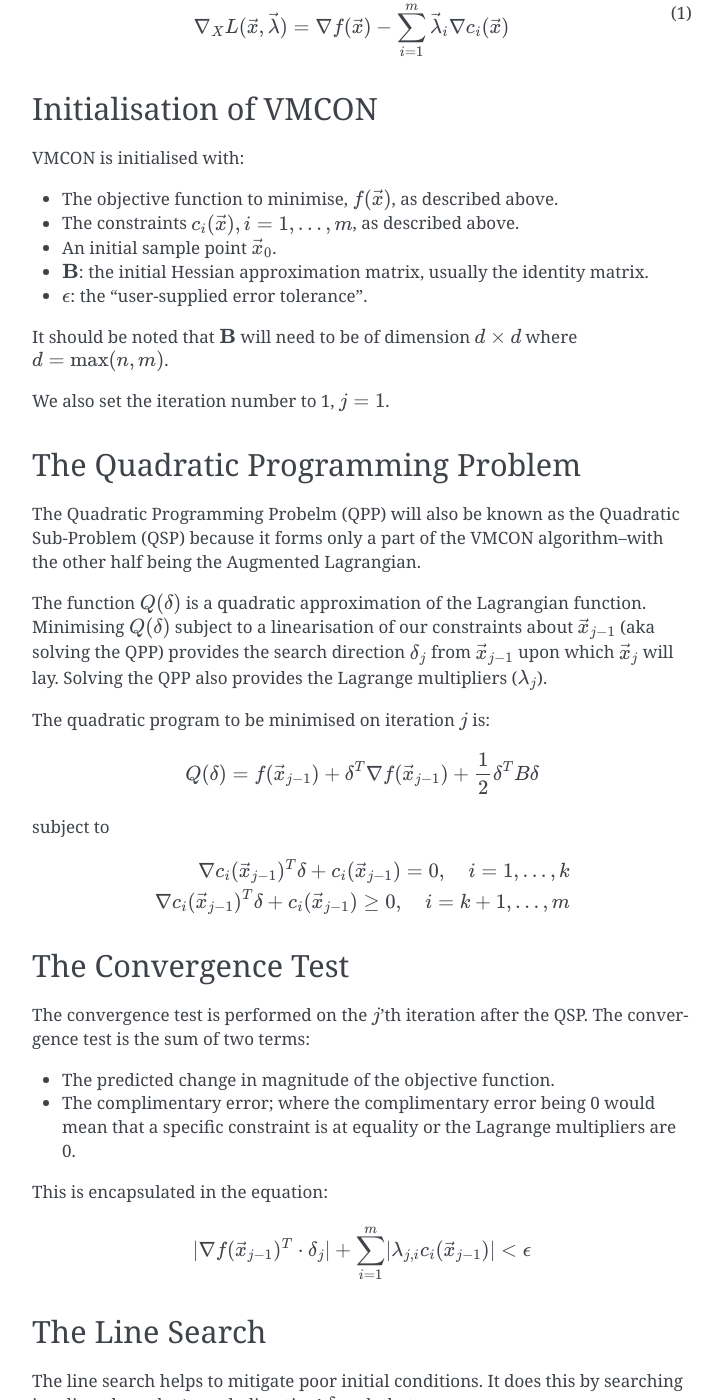
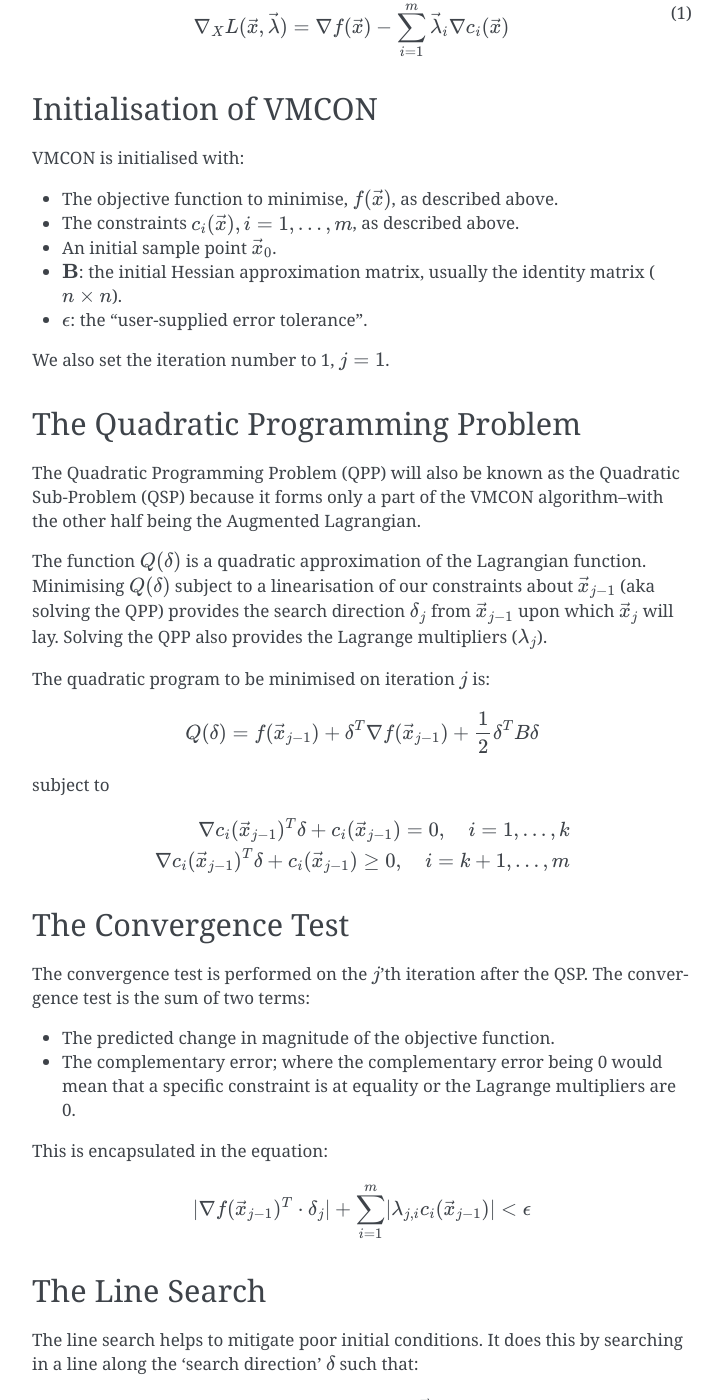
Before and after one commit to ukaea/PyVMCON, a Sphinx documentation site: the page built from docs/source/vmcon.rst, in a window 1280 px wide and 1400 px high, scrolled down 1055 px. Shown: the whole window, without its empty margins (388-1110 px from the left). Built offline with Sphinx 7.4.7, drawn with Linux system fonts in a browser that asks for light colours; some of the changed text lies outside the part shown.

Commit message:
Correct VMCON algorithm docs

```diff
--- a/docs/source/vmcon.rst
+++ b/docs/source/vmcon.rst
@@ -47,17 +47,15 @@ VMCON is initialised with:
 * The objective function to minimise, :math:`f(\vec{x})`, as described above.
 * The constraints :math:`c_i(\vec{x}), i = 1,...,m`, as described above.
 * An initial sample point :math:`\vec{x}_0`.
-* :math:`\mathbf{B}`: the initial Hessian approximation matrix, usually the identity matrix.
+* :math:`\mathbf{B}`: the initial Hessian approximation matrix, usually the identity matrix (:math:`n\times n`).
 * :math:`\epsilon`: the "user-supplied error tolerance".
-
-It should be noted that :math:`\mathbf{B}` will need to be of dimension :math:`d \times d` where :math:`d = \mathrm{max}(n, m)`.
 
 We also set the iteration number to 1, :math:`j=1`.
 
 
 The Quadratic Programming Problem
 ---------------------------------
-The Quadratic Programming Probelm (QPP) will also be known as the Quadratic Sub-Problem (QSP) because it forms only a part of the
+The Quadratic Programming Problem (QPP) will also be known as the Quadratic Sub-Problem (QSP) because it forms only a part of the
 VMCON algorithm--with the other half being the Augmented Lagrangian.
 
 The function :math:`Q(\delta)` is a quadratic approximation of the Lagrangian function.
@@ -83,7 +81,7 @@ The Convergence Test
 The convergence test is performed on the :math:`j`'th iteration after the QSP. The convergence test is the sum of two terms:
 
 * The predicted change in magnitude of the objective function.
-* The complimentary error; where the complimentary error being 0 would mean that a specific constraint is at equality or the Lagrange multipliers are 0.
+* The complementary error; where the complementary error being 0 would mean that a specific constraint is at equality or the Lagrange multipliers are 0.
 
 This is encapsulated in the equation:
 
@@ -101,7 +99,7 @@ The line search helps to mitigate poor initial conditions. It does this by searc
 :math:`\alpha` is found via the minimisation of:
 
 .. math::
-    \phi(\alpha) = f(\vec{x}_j) + \sum_{i=1}^k \vec{\mu}_{j,i}|c_i(\vec{x}_j)| + \sum_{i=k+1}^m \vec{\mu}_{j,i}|min(c_i(0, \vec{x}_j))|
+    \phi(\alpha) = f(\vec{x}_j) + \sum_{i=1}^k \vec{\mu}_{j,i}|c_i(\vec{x}_j)| + \sum_{i=k+1}^m \vec{\mu}_{j,i}|min(0, c_i(\vec{x}_j))|
 
 
 On the :math:`j` th iteration,  :math:`\vec{\mu}_{j,i}` is a 1D vector which contains :math:`i = 1,...,m` elements.
```
Also changed, not shown: other parts of docs/source/vmcon.rst (+2 -2 lines), 2 other files.
